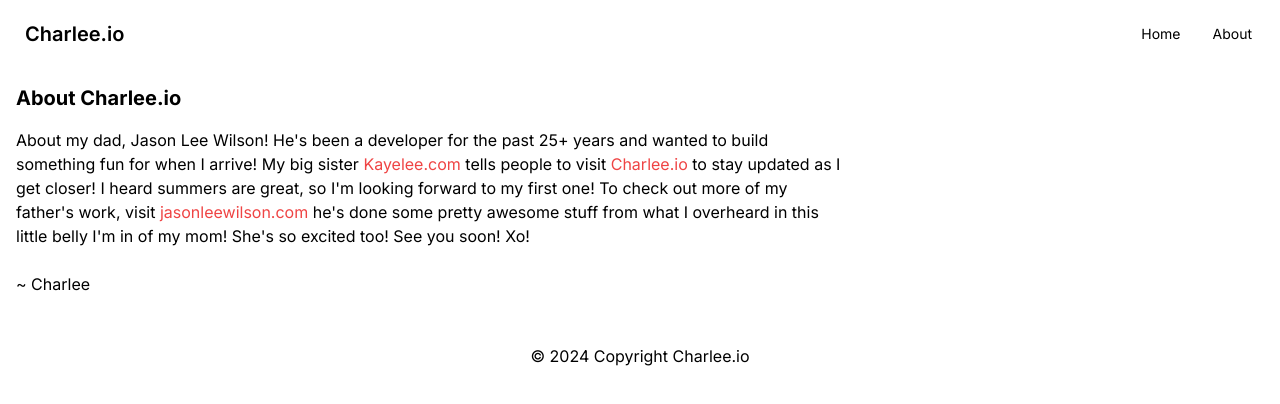
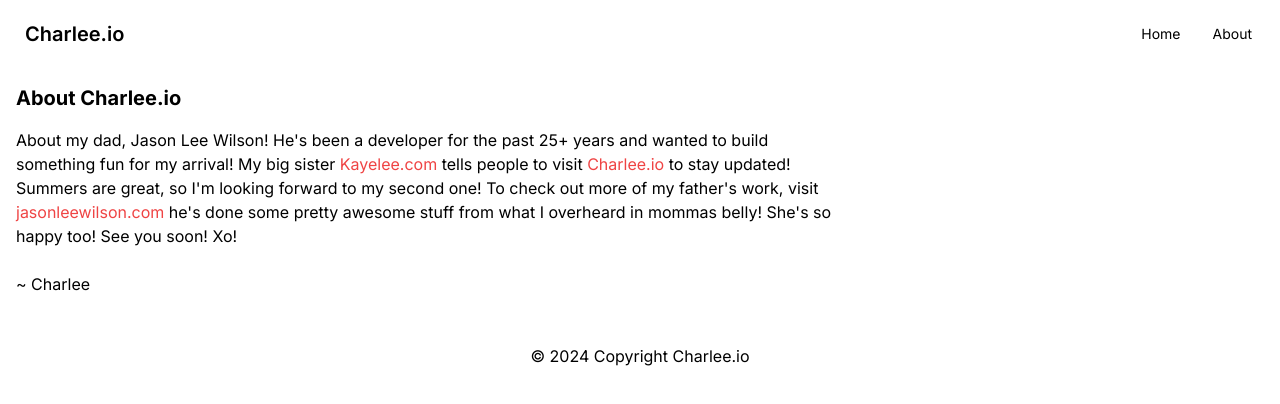
Before and after one commit to jasonleewilson/charlee, a Next.js app: page /about in a window 1280 px wide. Shown: the top 404 px of the page. Built offline with nearby package versions, Linux system fonts and the light colour scheme; a web font is replaced by a local one.

Commit message:
update to born copy

```diff
--- a/src/app/about/page.js
+++ b/src/app/about/page.js
@@ -8,7 +8,7 @@ export default function about() {
         <h2 className='text-xl font-bold mb-4'>About {companyName}.io</h2>
         <p className='w-full md:w-4/6 mb-4'>
           About my dad, Jason Lee Wilson! He&apos;s been a developer for the
-          past 25+ years and wanted to build something fun for when I arrive! My
+          past 25+ years and wanted to build something fun for my arrival! My
           big sister{" "}
           <a
             href='https://kayelee.com/'
@@ -25,9 +25,8 @@ export default function about() {
           >
             Charlee.io
           </a>{" "}
-          to stay updated as I get closer! I heard summers are great, so
-          I&apos;m looking forward to my first one! To check out more of my
-          father&apos;s work, visit{" "}
+          to stay updated! Summers are great, so I&apos;m looking forward to my
+          second one! To check out more of my father&apos;s work, visit{" "}
           <a
             href='https://jasonleewilson.com/'
             target='_blank'
@@ -35,9 +34,8 @@ export default function about() {
           >
             jasonleewilson.com
           </a>{" "}
-          he&apos;s done some pretty awesome stuff from what I overheard in this
-          little belly I&apos;m in of my mom! She&apos;s so excited too! See you
-          soon! Xo!
+          he&apos;s done some pretty awesome stuff from what I overheard in
+          mommas belly! She&apos;s so happy too! See you soon! Xo!
           <br />
           <br />~ {companyName}
         </p>
--- a/src/app/page.js
+++ b/src/app/page.js
@@ -7,7 +7,7 @@ const companyName = "Charlee";
 export default function Home() {
   return (
     <main className='grid place-items-center'>
-      <div className='hero bg-pink grid place-items-center'>
+      <div className='hero bg-pink grid place-items-center bg-[url("/images/charlee1.jpg")]'>
         <div className='text-center md:py-64'>
           <Image
             src='./bunny.svg'
@@ -25,12 +25,12 @@ export default function Home() {
       <div className='grid grid-cols-1 md:grid-cols-2 w-full'>
         <div className='bg-white text-black px-16 py-12 text-left flex items-center justify-center h-full'>
           <div>
-            <h2 className='text-xl font-bold'>
-              {companyName} IS GOING TO BE THE BEST
+            <h2 className='text-xl font-bold uppercase'>
+              {companyName} IS THE BEST
             </h2>
             <p>
-              Hi! I&apos;m {companyName} arriving here this summer of 2024! My
-              dad built this site specially for me so I will always have my own
+              Hi! I&apos;m {companyName} arrived the summer of 2024! My dad
+              built this site specially for me so I will always have my own
               domain name! I can&apos;t wait to meet everyone!
             </p>
           </div>
@@ -59,12 +59,12 @@ export default function Home() {
         </div>
         <div className='bg-white text-black px-16 py-12 text-left flex items-center justify-center h-full order-1 md:order-2'>
           <div>
-            <h2 className='text-xl font-bold'>
-              {companyName} CANT WAIT TO MEET HER
+            <h2 className='text-xl font-bold uppercase'>
+              {companyName} WE FINALLY GET TO MEET HER
             </h2>
             <p>
-              The future with {companyName} is coming soon, she will shock the
-              world and be such a perfect little angel. More to come...
+              The future with {companyName} is here, she is shocking the world
+              and is such a perfect little angel. More to come...
             </p>
           </div>
         </div>
--- a/tailwind.config.js
+++ b/tailwind.config.js
@@ -9,6 +9,9 @@ module.exports = {
     extend: {
       colors: {
         pink: "#ffc0cb",
+      },
+      backgroundImage: {
+        "hero-pattern": "url('/images/charlee1.jpg')",
       },
       //   backgroundImage: {
       //     "gradient-radial": "radial-gradient(var(--tw-gradient-stops))",
```
Also changed, not shown: public/images/charlee1.jpg (added).
